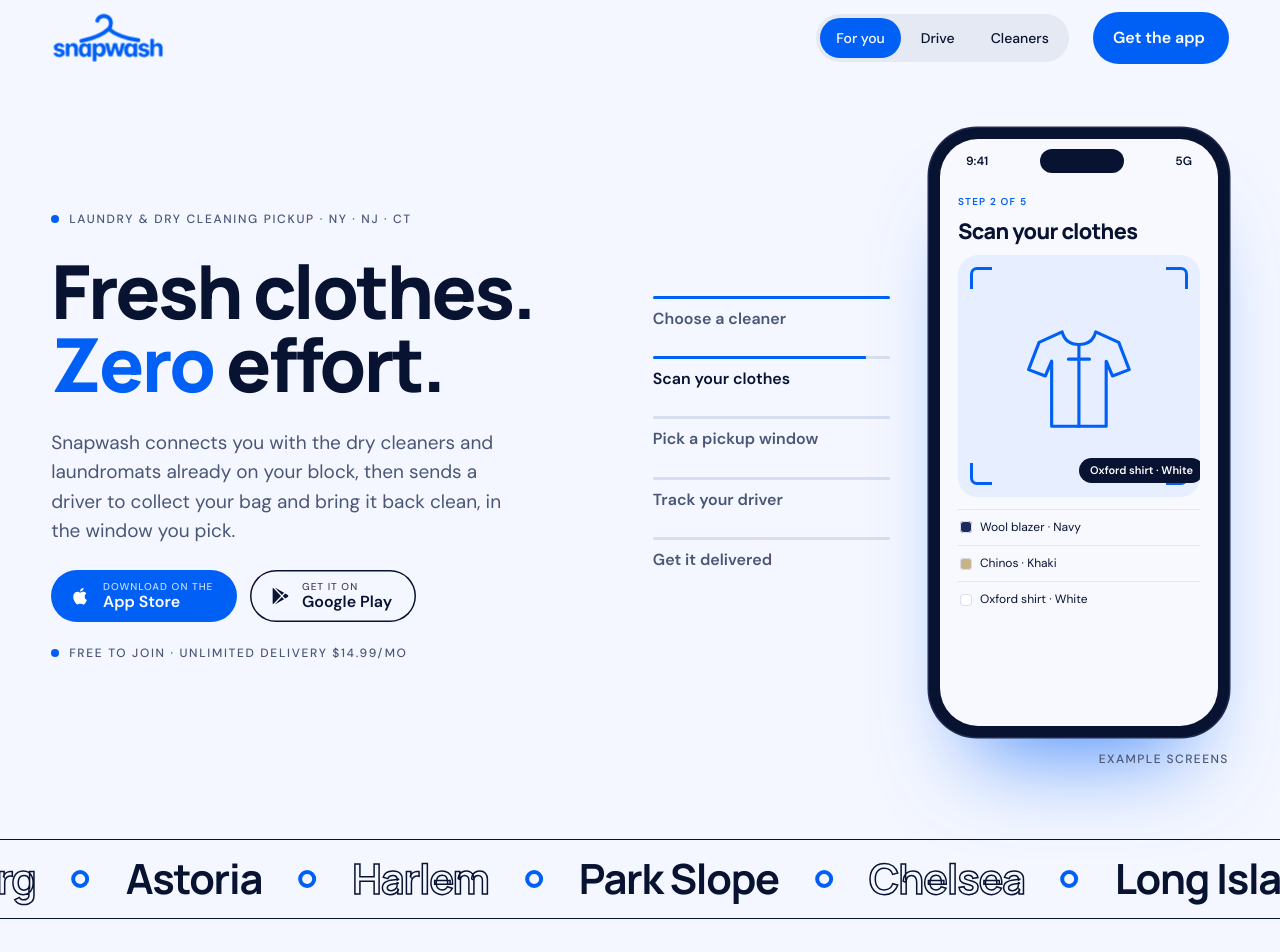
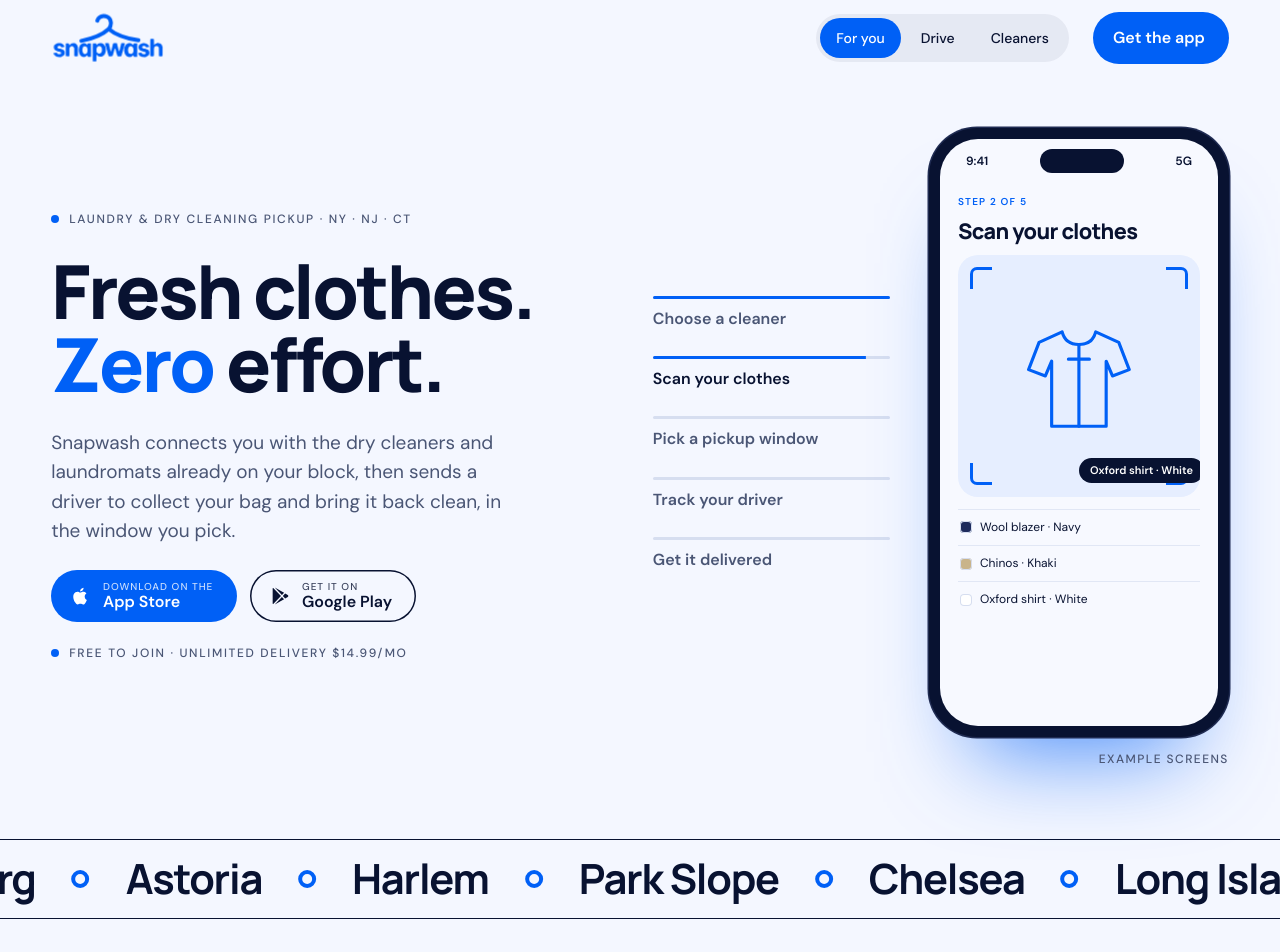
Before and after one commit to getontv989-code/snapwash-web, a Next.js app: page / in a window 1280 px wide. Shown: the top 952 px of the page. Built offline with nearby package versions, Linux system fonts and the light colour scheme.

Commit message:
Show every ticker neighborhood in solid type
Co-Authored-By: Claude Opus 5.5 (1M context) <noreply@anthropic.com>
Claude-Session: https://claude.ai/code/session_011FrHPCYvbpM8mhGeQsoQWK

```diff
--- a/app/globals.css
+++ b/app/globals.css
@@ -250,7 +250,6 @@ button { font: inherit; color: inherit; }
   font: 700 clamp(1.5rem, 1rem + 2vw, 2.75rem)/1 var(--display); letter-spacing: -.03em;
 }
 .marquee-track > span i { width: 18px; height: 18px; border-radius: 50%; border: 4px solid var(--blue); flex: none; }
-.marquee-track > span .o { -webkit-text-stroke: 1.5px var(--ink); color: transparent; }
 .marquee:hover .marquee-track { animation-play-state: paused; }
 @keyframes marquee { to { transform: translateX(-50%); } }
 
--- a/app/page.tsx
+++ b/app/page.tsx
@@ -119,8 +119,8 @@ export default function HomePage() {
         </section>
 
         <div className="marquee" aria-hidden="true"><div className="marquee-track">
-          <span>Upper West Side <i></i> <span className="o">Williamsburg</span> <i></i> Astoria <i></i> <span className="o">Harlem</span> <i></i> Park Slope <i></i> <span className="o">Chelsea</span> <i></i> Long Island City <i></i> <span className="o">Tribeca</span> <i></i> Bushwick <i></i> <span className="o">Upper East Side</span> <i></i> Greenpoint <i></i> <span className="o">East Village</span> <i></i></span>
-          <span>Upper West Side <i></i> <span className="o">Williamsburg</span> <i></i> Astoria <i></i> <span className="o">Harlem</span> <i></i> Park Slope <i></i> <span className="o">Chelsea</span> <i></i> Long Island City <i></i> <span className="o">Tribeca</span> <i></i> Bushwick <i></i> <span className="o">Upper East Side</span> <i></i> Greenpoint <i></i> <span className="o">East Village</span> <i></i></span>
+          <span>Upper West Side <i></i> Williamsburg <i></i> Astoria <i></i> Harlem <i></i> Park Slope <i></i> Chelsea <i></i> Long Island City <i></i> Tribeca <i></i> Bushwick <i></i> Upper East Side <i></i> Greenpoint <i></i> East Village <i></i></span>
+          <span>Upper West Side <i></i> Williamsburg <i></i> Astoria <i></i> Harlem <i></i> Park Slope <i></i> Chelsea <i></i> Long Island City <i></i> Tribeca <i></i> Bushwick <i></i> Upper East Side <i></i> Greenpoint <i></i> East Village <i></i></span>
         </div></div>
 
         <section className="hsteps" id="how-it-works" aria-labelledby="steps-title">
```
